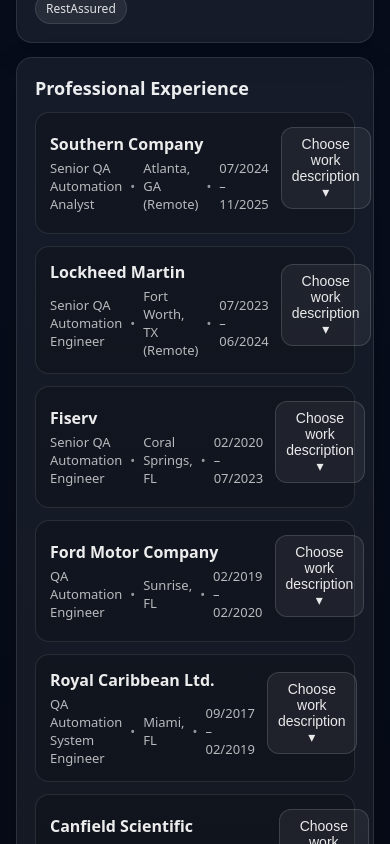
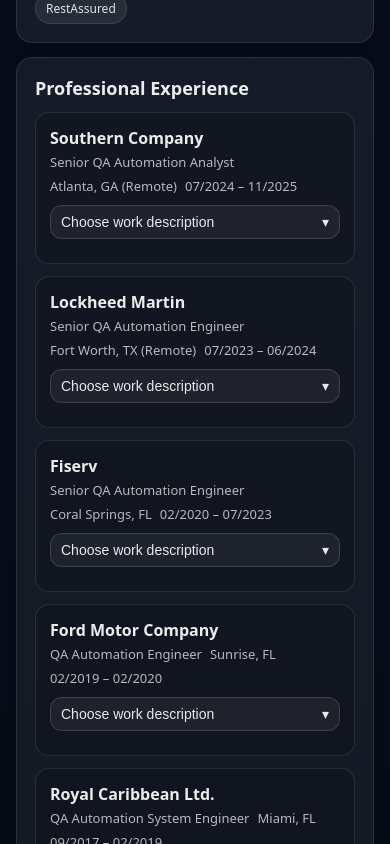
Before and after one commit to alexbashchuk/alexbashchuk.github.io, a React (Vite) app: page /#/ in a window 390 px wide. Shown: the part 1440-2284 px from the top of the page. Built offline with nearby package versions, Linux system fonts and the light colour scheme.

Commit message:
Publish CSS changes

```diff
--- a/src/pages/Home.css
+++ b/src/pages/Home.css
@@ -137,8 +137,7 @@
   padding: 8px 10px;
   border-radius: 12px;
   font-size: 14px;
-  display: inline-table;
-  overflow: scroll;
+  display: inline-flex;
   gap: 8px;
   margin-bottom: 10px;
   align-items: center;
@@ -273,3 +272,56 @@
 .certLink:hover {
   text-decoration: underline;
 }
+/* ===== Mobile layout fixes for Experience cards ===== */
+@media (max-width: 520px) {
+  /* Stack title/meta and button block vertically */
+  .expHeader {
+    flex-direction: column;
+    align-items: stretch;
+    gap: 10px;
+  }
+
+  /* Let the left side use full width */
+  .expTitleBlock {
+    width: 100%;
+    min-width: 0;
+  }
+
+  /* Allow meta to wrap nicely on small screens */
+  .expMeta {
+    flex-wrap: wrap;
+    row-gap: 6px;
+  }
+
+  /* Remove dot separators when wrapping (looks cleaner) */
+  .expDot {
+    display: none;
+  }
+
+  /* Make the button block full width */
+  .expToggleWrap {
+    width: 100%;
+  }
+
+  /* Make the main button full width and allow text wrapping */
+  .expToggle {
+    width: 100%;
+    justify-content: space-between;
+    white-space: normal;
+    text-align: left;
+  }
+
+  /* Menu becomes a vertical list (no horizontal overflow) */
+  .expMenu {
+    width: 100%;
+    display: flex;
+    flex-direction: column;
+    gap: 8px;
+  }
+
+  .expMenuBtn {
+    width: 100%;
+    margin-right: 0; /* remove desktop spacing */
+    justify-content: center;
+  }
+}
```
